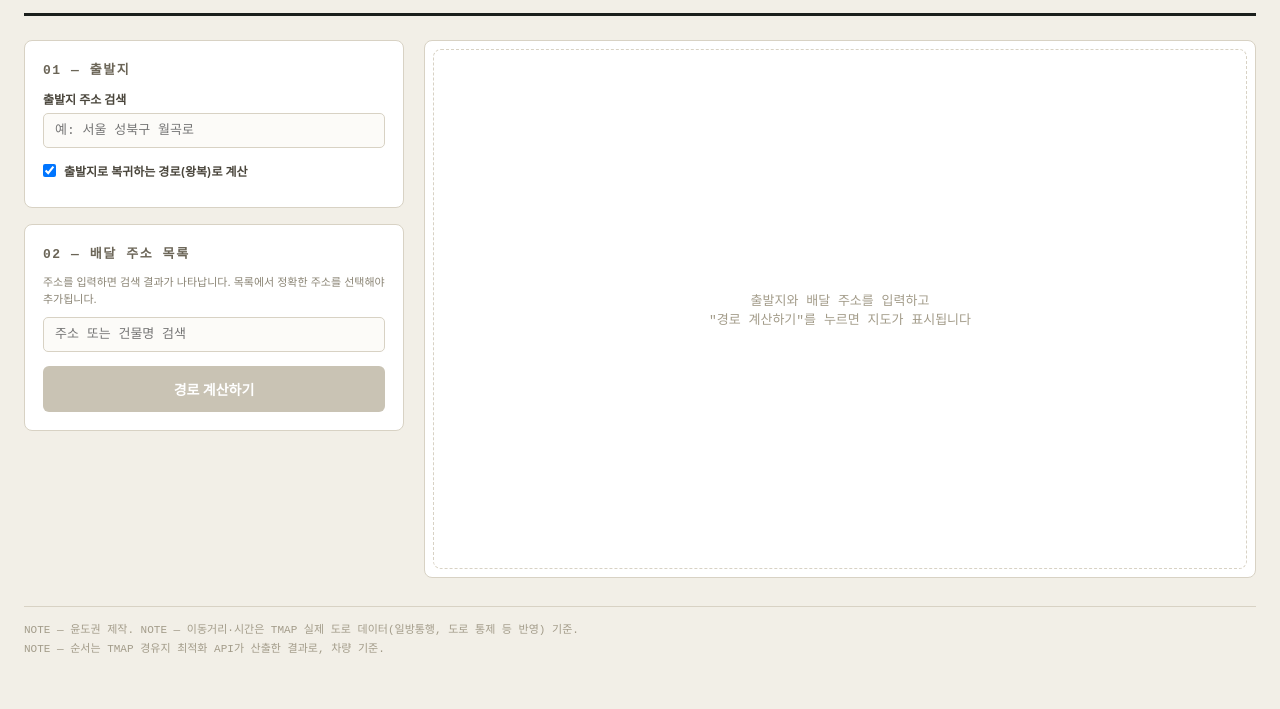
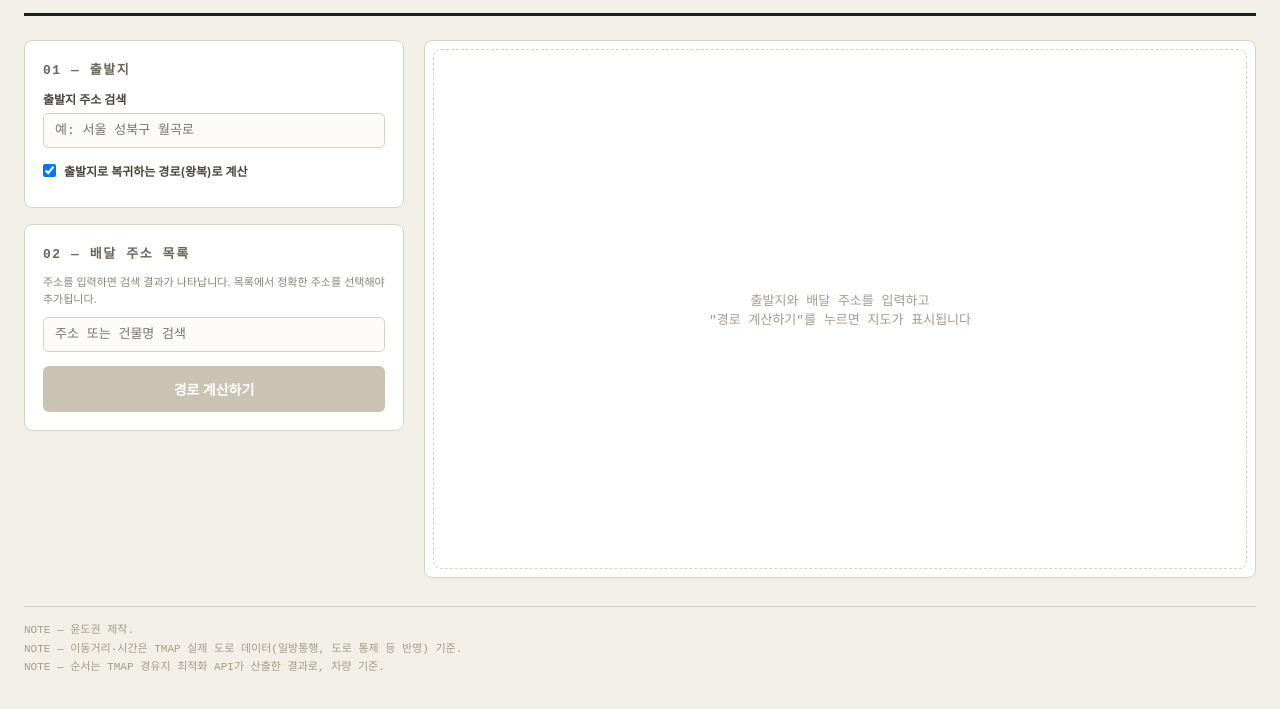
Before and after one commit to dbsehrnjs12-lgtm/thdekf, a website: page index.html in a window 1280 px wide. Shown: the part 87-796 px from the top of the page. Drawn offline with Linux system fonts and the light colour scheme.

Commit message:
Update index.html

```diff
--- a/index.html
+++ b/index.html
@@ -3,7 +3,7 @@
 <head>
 <meta charset="UTF-8">
 <meta name="viewport" content="width=device-width, initial-scale=1.0">
-<title>배달 경로 최적화</title>
+<title>경로 최적화</title>
 <style>
   :root {
     --ink: #1b1f1c;
@@ -424,7 +424,7 @@
   </div>
 
   <footer>
-    NOTE — 윤도권 제작.
+    NOTE — 윤도권 제작.<br>
     NOTE — 이동거리·시간은 TMAP 실제 도로 데이터(일방통행, 도로 통제 등 반영) 기준.<br>
     NOTE — 순서는 TMAP 경유지 최적화 API가 산출한 결과로, 차량 기준.<br>
   </footer>
```
